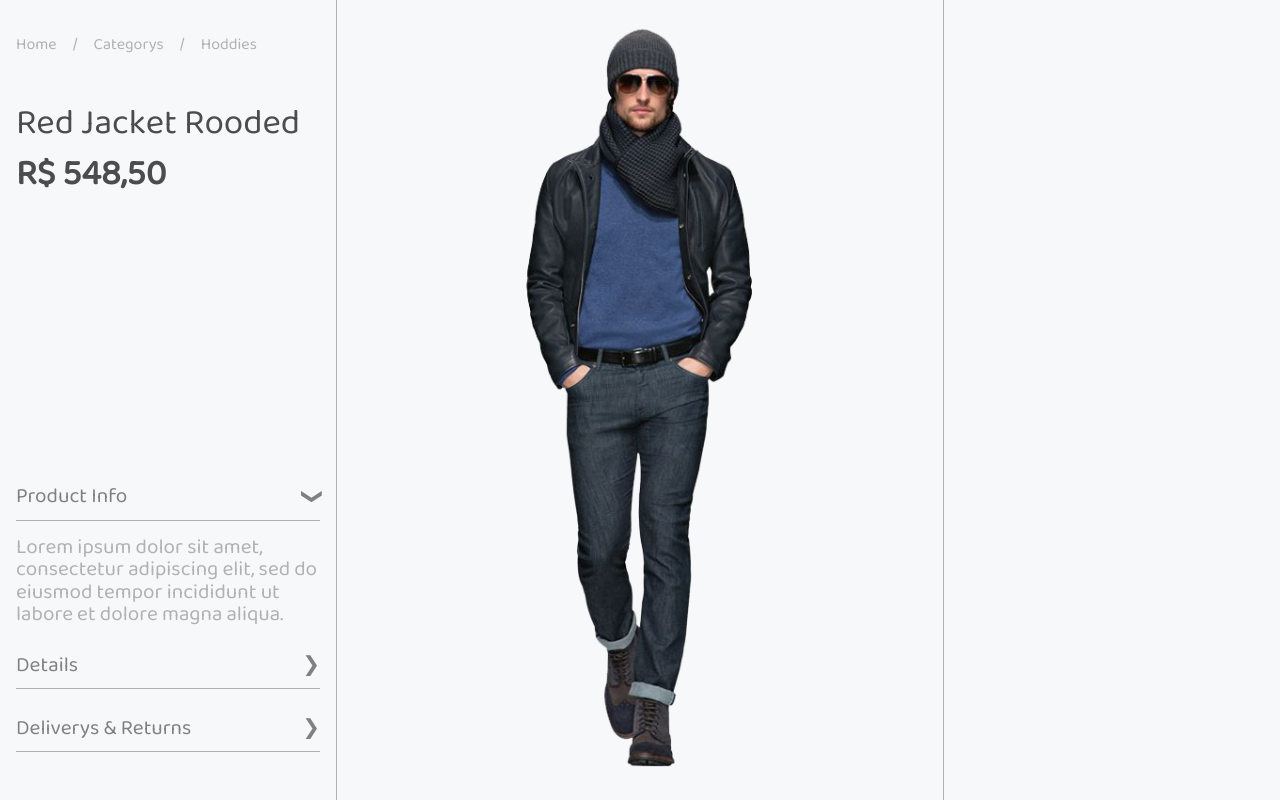
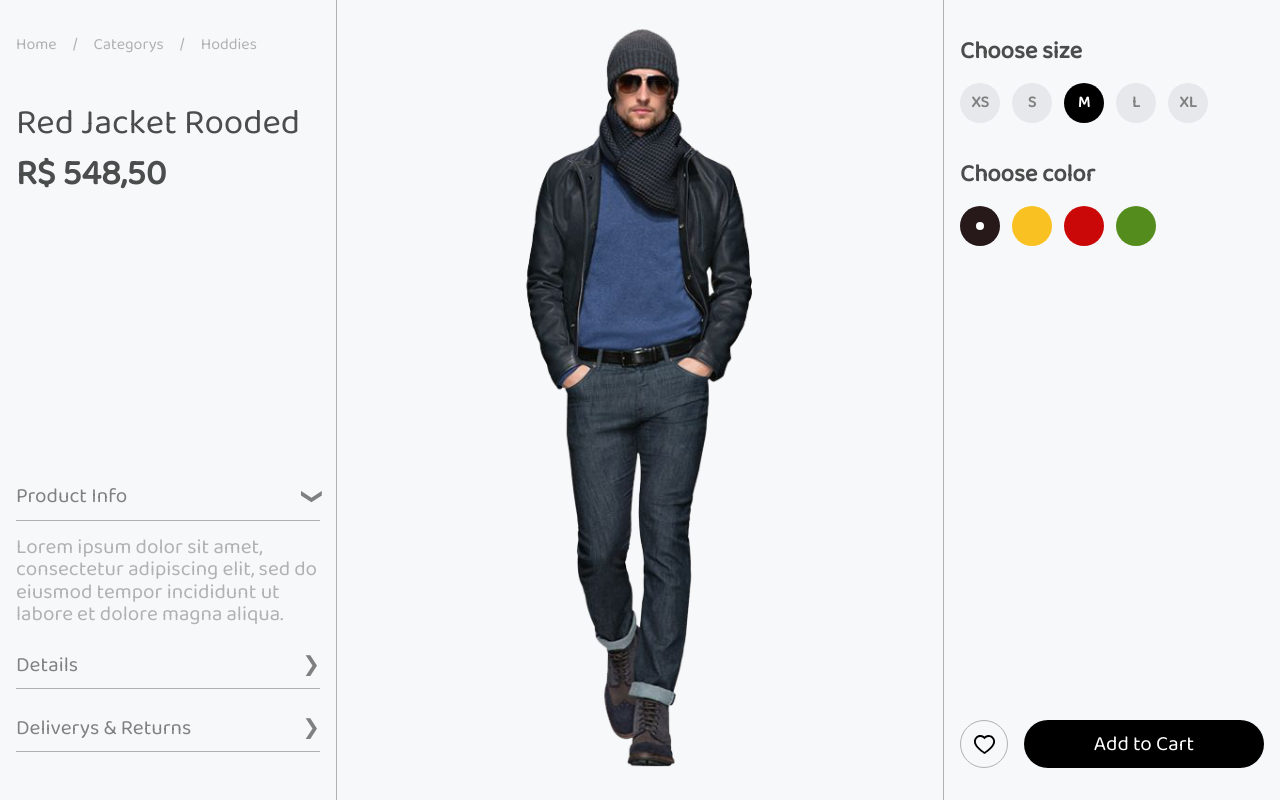
Before and after one commit to MatheusGomesRocha/e-commerce, a React (Create React App) app: page / in a window 1280 px wide. Built offline with nearby package versions, Linux system fonts and the light colour scheme; a web font is replaced by a local one.

Commit message:
Finlizando design da tela Product

```diff
--- a/package.json
+++ b/package.json
@@ -9,6 +9,7 @@
     "jquery": "^3.6.0",
     "react": "^17.0.2",
     "react-dom": "^17.0.2",
+    "react-icons": "^4.3.1",
     "react-scripts": "4.0.3",
     "sass": "^1.42.1",
     "web-vitals": "^1.0.1"
--- a/src/screens/Product/animation.css
+++ b/src/screens/Product/animation.css
@@ -11,3 +11,8 @@
 #dropdownToggle:hover > #inactiveIcon {
     transform: rotate(90deg);
 }
+
+#currentSize {
+    background-color: var(--black);
+    color: var(--white);
+}
--- a/src/screens/Product/index.js
+++ b/src/screens/Product/index.js
@@ -1,5 +1,6 @@
 import React, { useState, useEffect } from "react";
 import $ from 'jquery';
+import { AiOutlineHeart } from 'react-icons/ai';
 
 import ImgMen from '../../assets/images/men1.png';
 
@@ -8,6 +9,8 @@ import './animation.css';
 
 export default function Product () {
     const [currentDropdown, setCurrentDropdown] = useState('info');
+    const [currentSize, setCurrentSize] = useState('m');
+    const [currentColor, setCurrentColor] = useState(1);
 
     useEffect(() => {
         if(currentDropdown === 'info') {
@@ -89,10 +92,64 @@ export default function Product () {
             </div>
 
             <div className={styles.imgContainer}>
-                <img src={ImgMen} />
+                <img src={ImgMen} alt="Men with a hoddie" />
             </div>
 
-            <div className={styles.sideContent}></div>
+            <div className={styles.sideContent}>
+                <div className={styles.sideHeader}>
+                    <h2>Choose size</h2>
+
+                    <div className={styles.sideRow}>
+                        <div onClick={() => setCurrentSize('xs')} id={currentSize === 'xs' ? 'currentSize' : undefined} className={styles.sizeItem}>
+                            <span>XS</span>
+                        </div>
+                        <div onClick={() => setCurrentSize('s')} id={currentSize === 's' ? 'currentSize' : undefined} className={styles.sizeItem}>
+                            <span>S</span>
+                        </div>
+                        <div onClick={() => setCurrentSize('m')} id={currentSize === 'm' ? 'currentSize' : undefined} className={styles.sizeItem}>
+                            <span>M</span>
+                        </div>
+                        <div onClick={() => setCurrentSize('l')} id={currentSize === 'l' ? 'currentSize' : undefined} className={styles.sizeItem}>
+                            <span>L</span>
+                        </div>
+                        <div onClick={() => setCurrentSize('xl')} id={currentSize === 'xl' ? 'currentSize' : undefined} className={styles.sizeItem}>
+                            <span>XL</span>
+                        </div>
+                    </div>
+                </div>
+
+                <div className={styles.sideHeader}>
+                    <h2>Choose color</h2>
+
+                    <div className={styles.sideRow}>
+                        <div style={{backgroundColor: '#271919'}} onClick={() => setCurrentColor(1)} className={styles.colorItem}>
+                            <div className={currentColor === 1 ? styles.currentColor : undefined}></div>
+                        </div>
+
+                        <div style={{backgroundColor: '#F9C122'}} onClick={() => setCurrentColor(2)} className={styles.colorItem}>
+                            <div className={currentColor === 2 ? styles.currentColor : undefined}></div>
+                        </div>
+
+                        <div style={{backgroundColor: '#CA0808'}} onClick={() => setCurrentColor(3)} className={styles.colorItem}>
+                            <div className={currentColor === 3 ? styles.currentColor : undefined}></div>
+                        </div>
+
+                        <div style={{backgroundColor: '#548C1D'}} onClick={() => setCurrentColor(4)} className={styles.colorItem}>
+                            <div className={currentColor === 4 ? styles.currentColor : undefined}></div>
+                        </div>
+                    </div>
+                </div>
+
+                <div className={styles.sideButtonArea}>
+                    <div className={styles.favoriteButton}>
+                        <AiOutlineHeart color="#000" size={25} />
+                    </div>
+
+                    <div className={styles.addCart}>
+                        <span>Add to Cart</span>
+                    </div>
+                </div>
+            </div>
         </div>
     )
 }
--- a/src/screens/Product/product.module.scss
+++ b/src/screens/Product/product.module.scss
@@ -34,10 +34,10 @@
             margin-top: 2rem;
 
             h1 {
+                font-weight: 100;
                 font-size: 2.2rem;
                 line-height: 2.2rem;
                 margin-top: 1rem;
-                font-weight: 100;
             }
 
             :last-child {
@@ -88,4 +88,89 @@
             height: 100vh;
         }
     }
+
+    .sideContent {
+        .sideHeader {
+            .sideRow {
+                display: flex;
+                margin-top: .75rem;
+
+                .sizeItem {
+                    background-color: var(--gray-100);
+                    display: flex;
+                    align-items: center;
+                    justify-content: center;
+                    width: 2.5rem;
+                    height: 2.5rem;
+                    border-radius: 1.5rem;
+                    margin-right: .75rem;
+                    transition: 250ms;
+                }
+
+                .colorItem {
+                    display: flex;
+                    align-items: center;
+                    justify-content: center;
+                    width: 2.5rem;
+                    height: 2.5rem;
+                    border-radius: 1.5rem;
+                    margin-right: .75rem;
+                    transition: 250ms;
+
+                    .currentColor {
+                        background-color: var(--white);
+                        transition: 250ms;
+                        width: .5rem;
+                        height: .5rem;
+                        border-radius: .5rem;
+                    }
+                }
+            }
+        }
+
+        .sideButtonArea {
+            display: flex;
+            align-items: center;
+            margin: auto 0 2rem 0;
+
+            .favoriteButton {
+                display: flex;
+                align-items: center;
+                justify-content: center;
+                cursor: pointer;
+                transition: 250ms;
+                border: 1px solid var(--gray-200);
+                width: 3rem;
+                height: 3rem;
+                border-radius: 1.5rem;
+
+                &:hover {
+                    background-color: rgba(0, 0, 0, 0.1);
+                }
+            }
+
+            .addCart {
+                background-color: var(--black);
+                flex: 1;
+                display: flex;
+                align-items: center;
+                justify-content: center;
+                cursor: pointer;
+                transition: 250ms;
+                margin-left: 1rem;
+                max-width: 20rem;
+                height: 3rem;
+                border-radius: 1.5rem;
+
+                &:hover {
+                    filter: brightness(0.8);
+                }
+
+                span {
+                    color: var(--white);
+                    font-size: 1.3rem;
+                }
+            }
+        }
+    }
 }
```
Also changed, not shown: 1 other file (tests, documents, lock files or other folders).
